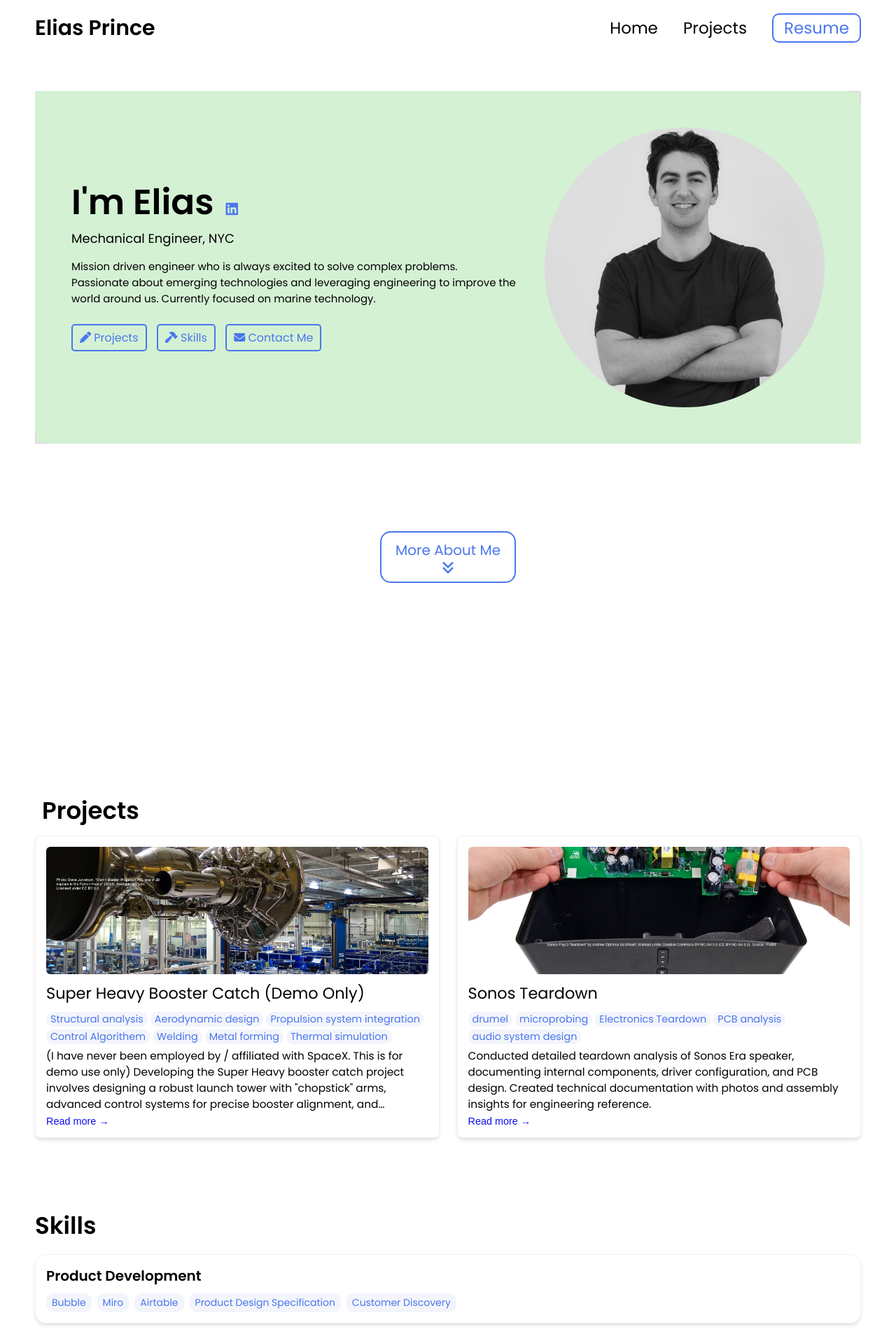
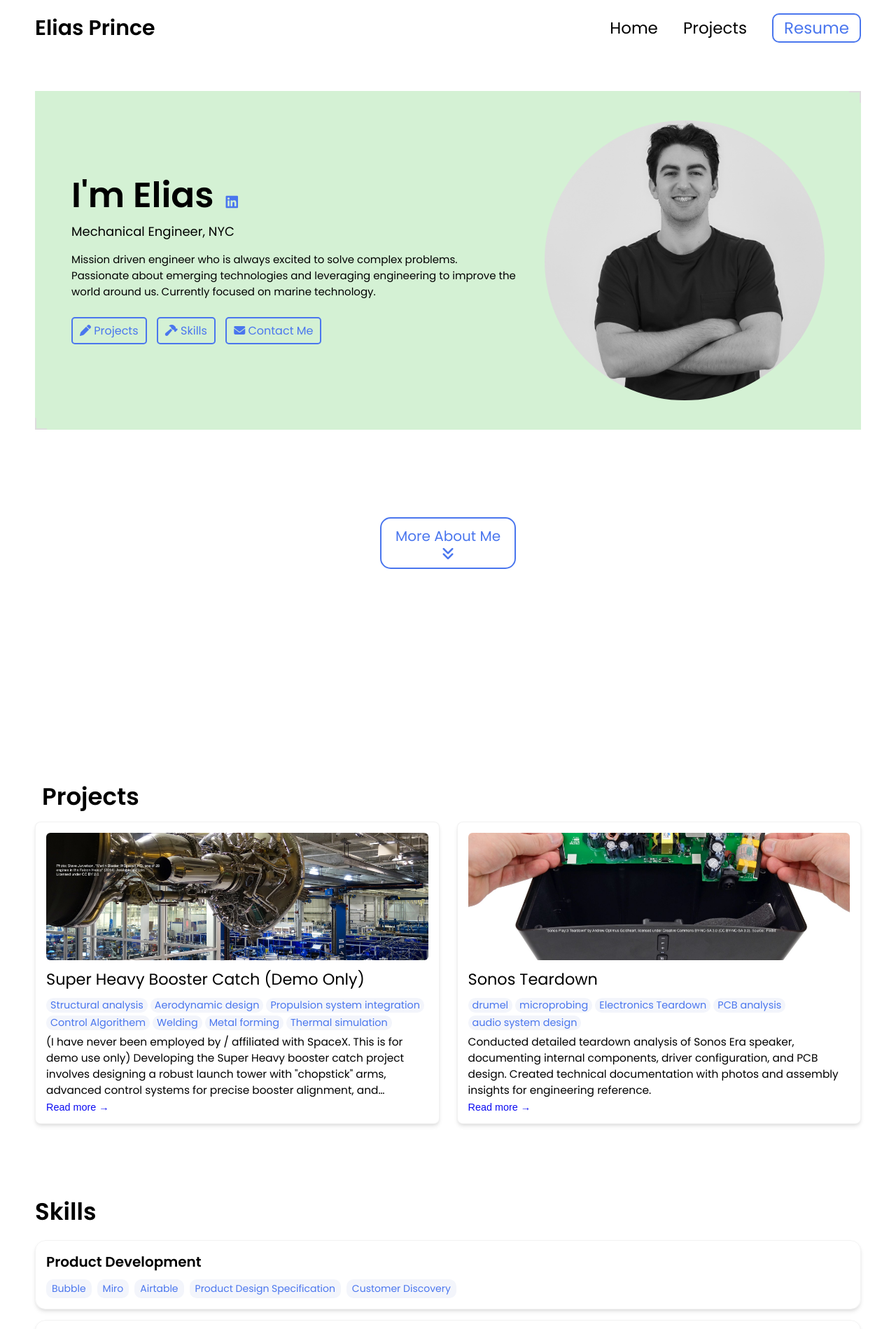
Before and after one commit to EliasPrince/EliasPrince.github.io, a Jekyll site: the page built from index.html, in a window 1280 px wide. Shown: the top 1899 px of the page at 70% size. Built offline with Jekyll 4.4.1, drawn with Linux system fonts in a browser that asks for light colours.

Commit message:
Update styles.css

```diff
--- a/css/styles.css
+++ b/css/styles.css
@@ -148,7 +148,7 @@
 
 /* SECTION 1: Hero */
 .hero-section {
-    padding: 50px 50px;
+    padding: 0 50px;
     margin: 50px 0;
     display: flex;  /* This makes .hero-section a flex container */
 
@@ -165,7 +165,7 @@
     display: flex;
     justify-content: space-between;
     align-items: center;
-    padding: 0;
+    padding: 40px 0;
     gap: 40px;
     border-radius: 8px;
 }
```
